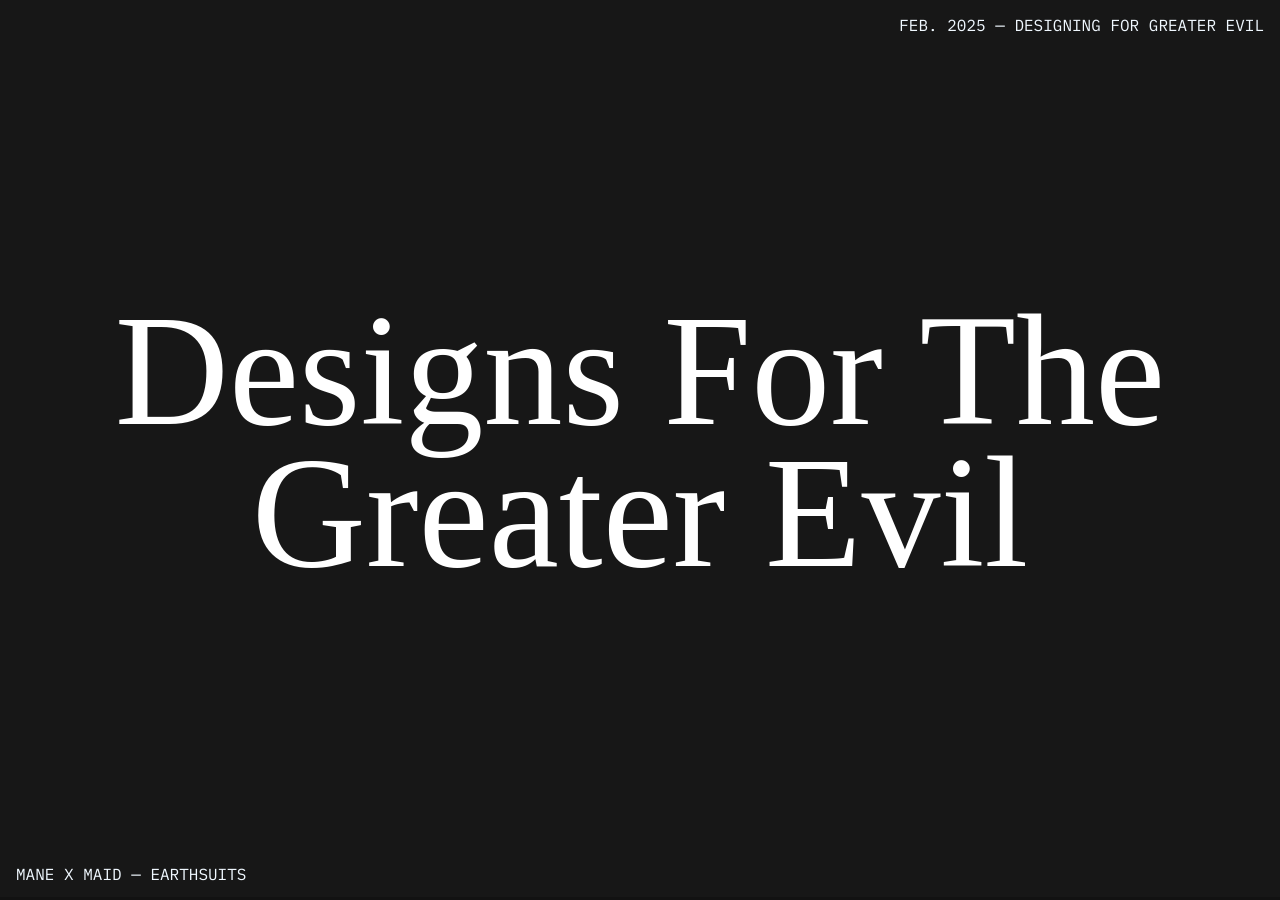
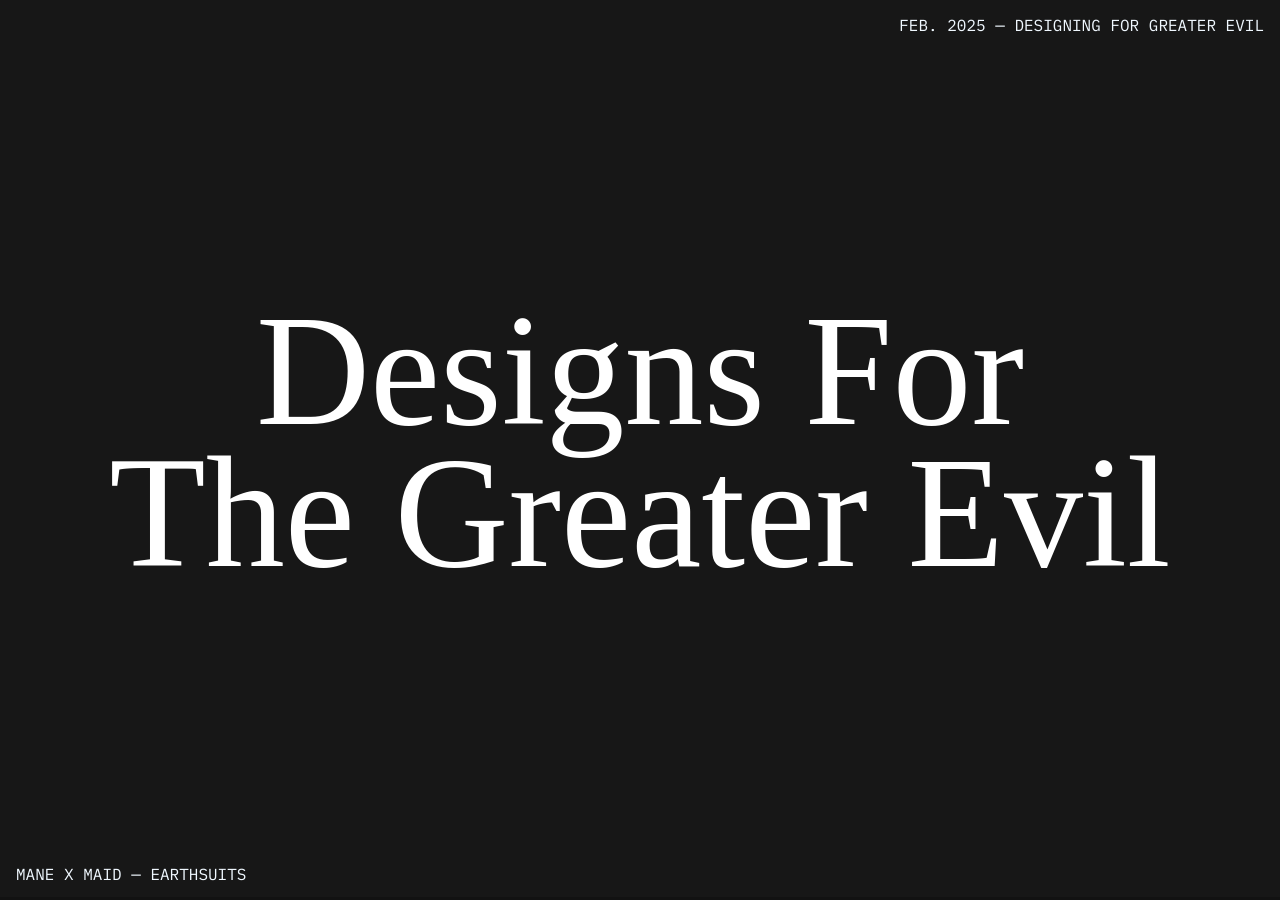
Before and after one commit to sitraka-/designing-for-greater-evil, a Jekyll site: the page built from Introduction.md, in a window 1280 px wide. Built offline with Jekyll 4.4.1, drawn with Linux system fonts in a browser that asks for light colours; some web fonts are replaced.

Commit message:
greater evil

```diff
--- a/Introduction.md
+++ b/Introduction.md
@@ -5,5 +5,5 @@ layout: designing-things
 
 <section data-state=h1 >
  <style>.h1 header:after { content: "MANE X MAID — Earthsuits"; }</style>
-    <h1 class="NT" style="font-family:'UnifrakturCook' !important;text-transform: capitalize !important;line-height: 0.9;font-size: 8rem !important;" >Designs For The Greater Evil</h1>
+    <h1 class="NT" style="font-family:'UnifrakturCook' !important;text-transform: capitalize !important;line-height: 0.9;font-size: 8rem !important;" >Designs For<br/>The Greater Evil</h1>
 </section>
```
